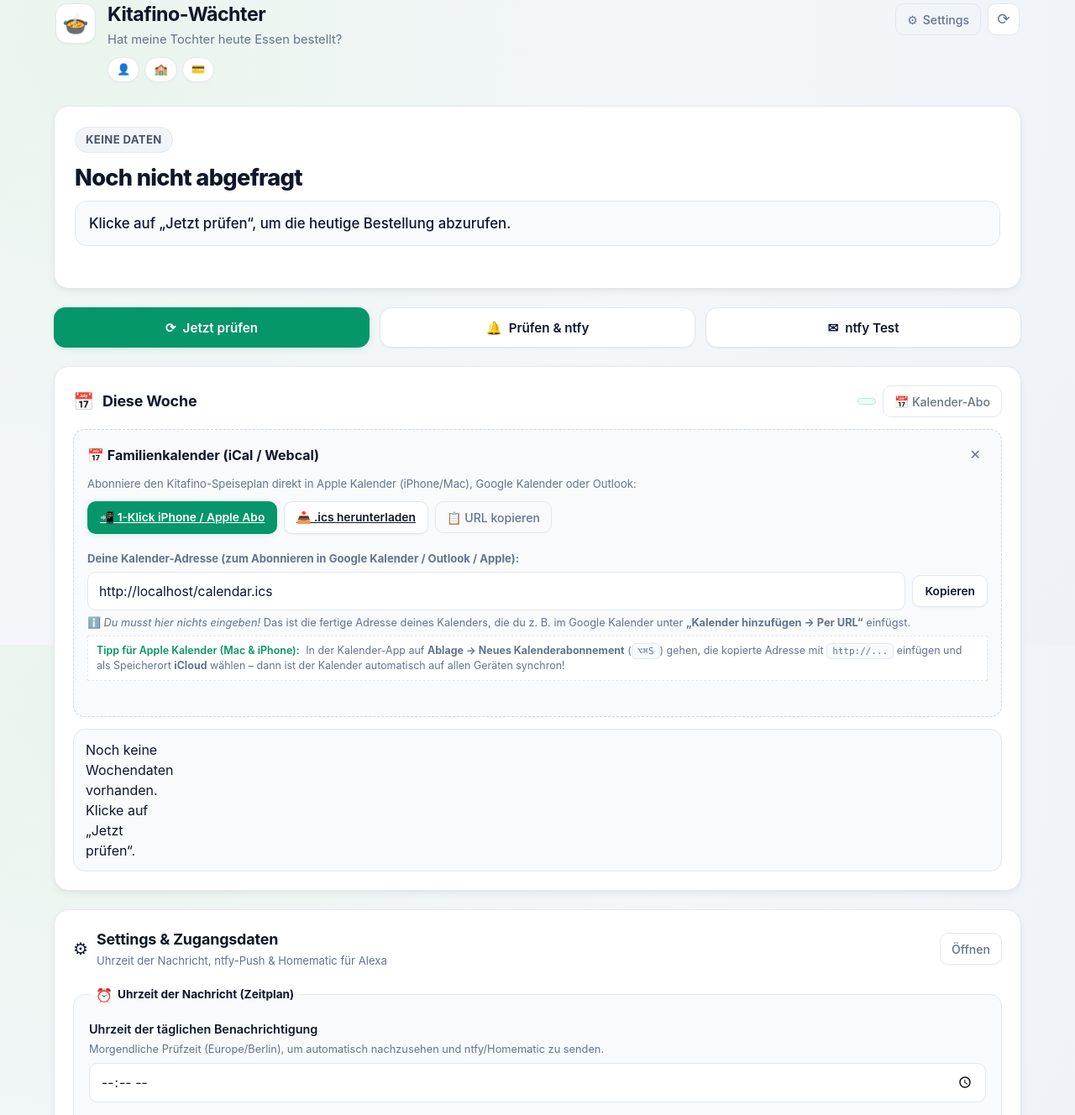
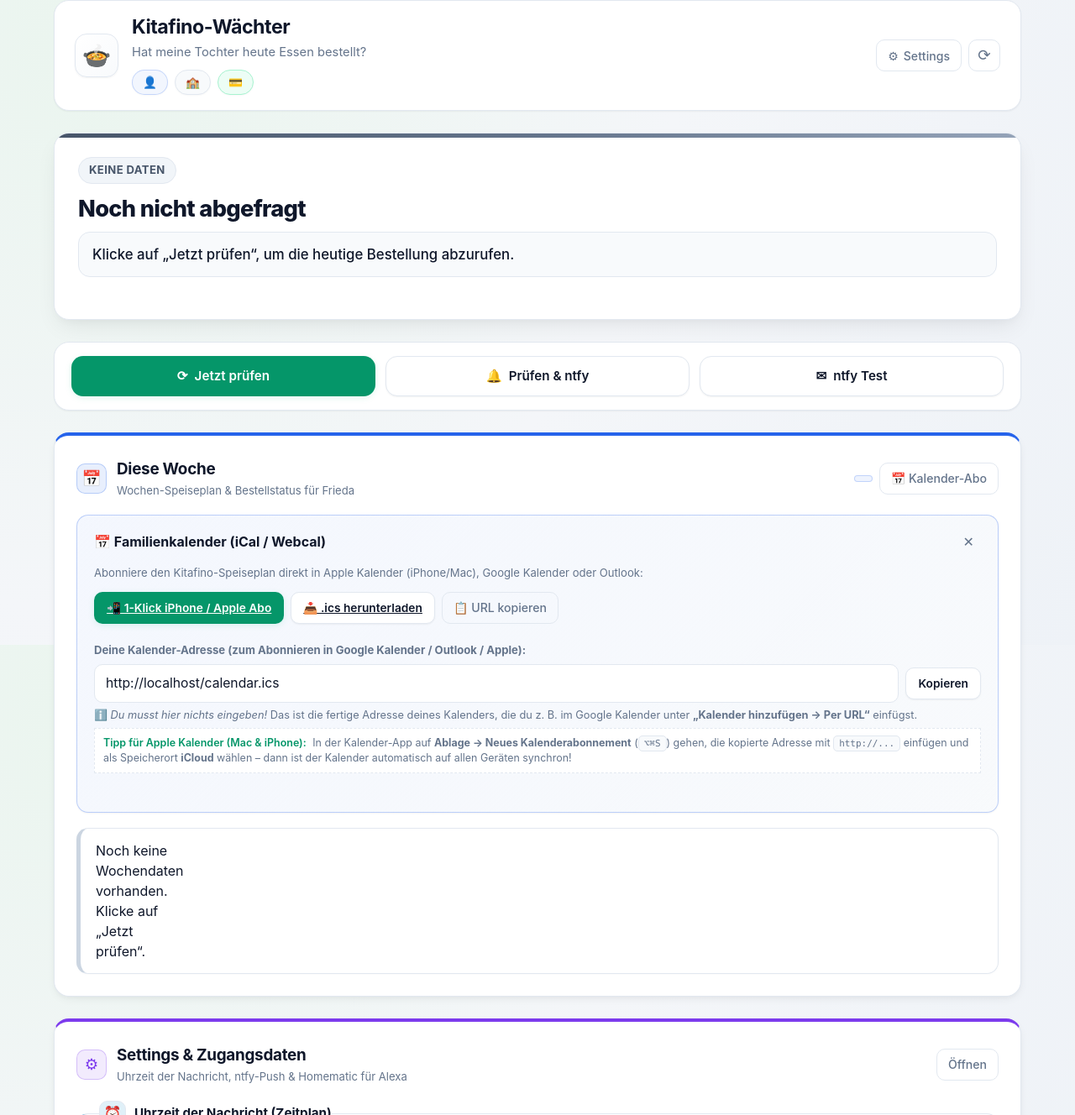
Before and after one commit to Schello805/kitafinoparser, a website: page web/index.html in a window 1280 px wide. Shown: the part 32-1360 px from the top of the page at 84% size. Drawn offline with Linux system fonts and the light colour scheme; no server answers.

Commit message:
style: distinct visual separation of page sections with thematic accent bars, badges, and card elevation

```diff
--- a/web/index.html
+++ b/web/index.html
@@ -72,7 +72,10 @@
         <div class="card-head">
           <div class="card-head-title">
             <span class="section-icon" aria-hidden="true">📅</span>
-            <h2>Diese Woche</h2>
+            <div>
+              <h2>Diese Woche</h2>
+              <p class="sub-small">Wochen-Speiseplan &amp; Bestellstatus für Frieda</p>
+            </div>
           </div>
           <div class="card-head-actions">
             <span id="week-summary" class="summary-pill"></span>
@@ -147,9 +150,9 @@
         <form id="settings" class="settings-form" method="post" action="/api/settings" hidden novalidate>
 
           <!-- Zeitplan -->
-          <fieldset class="form-fieldset">
+          <fieldset class="form-fieldset" data-section="schedule">
             <legend class="form-legend">
-              <span class="legend-icon">⏰</span> Uhrzeit der Nachricht (Zeitplan)
+              <span class="legend-icon-wrap" aria-hidden="true">⏰</span> Uhrzeit der Nachricht (Zeitplan)
             </legend>
 
             <div class="field">
@@ -182,9 +185,9 @@
           </fieldset>
 
           <!-- Kitafino Zugangsdaten -->
-          <fieldset class="form-fieldset">
+          <fieldset class="form-fieldset" data-section="kitafino">
             <legend class="form-legend">
-              <span class="legend-icon">🔐</span> Kitafino-Zugangsdaten
+              <span class="legend-icon-wrap" aria-hidden="true">🔐</span> Kitafino-Zugangsdaten
               <span id="kitafino-cred-badge" class="cred-badge"></span>
             </legend>
 
@@ -246,9 +249,9 @@
           </fieldset>
 
           <!-- ntfy Push-Server -->
-          <fieldset class="form-fieldset">
+          <fieldset class="form-fieldset" data-section="ntfy">
             <legend class="form-legend">
-              <span class="legend-icon">📱</span> ntfy-Server &amp; Zugangsdaten
+              <span class="legend-icon-wrap" aria-hidden="true">🔔</span> ntfy-Server &amp; Zugangsdaten
               <span id="ntfy-cred-badge" class="cred-badge"></span>
             </legend>
 
@@ -336,9 +339,9 @@
           </fieldset>
 
           <!-- Homematic Systemvariable für Alexa -->
-          <fieldset class="form-fieldset">
+          <fieldset class="form-fieldset" data-section="homematic">
             <legend class="form-legend">
-              <span class="legend-icon">🗣️</span> Homematic &amp; Alexa-Sprachausgabe
+              <span class="legend-icon-wrap" aria-hidden="true">🗣️</span> Homematic &amp; Alexa-Sprachausgabe
               <span id="homematic-badge" class="cred-badge"></span>
             </legend>
 
@@ -411,9 +414,9 @@
           </fieldset>
 
           <!-- Guthaben-Wächter & Auflade-Warnung -->
-          <fieldset class="form-fieldset">
+          <fieldset class="form-fieldset" data-section="balance">
             <legend class="form-legend">
-              <span class="legend-icon">💳</span> Guthaben-Wächter &amp; Auflade-Warnung
+              <span class="legend-icon-wrap" aria-hidden="true">💳</span> Guthaben-Wächter &amp; Auflade-Warnung
               <span id="balance-watch-badge" class="cred-badge"></span>
             </legend>
 
--- a/web/styles.css
+++ b/web/styles.css
@@ -103,36 +103,40 @@
   width: 90%;
   max-width: 1400px;
   margin-inline: auto;
-  padding: 30px 0 60px;
+  padding: 32px 0 70px;
   display: grid;
-  gap: 22px;
+  gap: 26px;
 }
 
-/* Header */
+/* Header (Bereich 1: Kopfbereich & Konto) */
 .head {
   display: flex;
-  align-items: flex-start;
+  align-items: center;
   justify-content: space-between;
   gap: 16px;
-  padding: 6px 2px;
+  padding: 18px 24px;
+  background: var(--surface);
+  border: 1px solid var(--border-light);
+  border-radius: var(--radius-xl);
+  box-shadow: var(--shadow-sm);
 }
 
 .brand {
   display: flex;
-  align-items: flex-start;
-  gap: 14px;
+  align-items: center;
+  gap: 16px;
 }
 
 .brand-icon {
-  width: 48px;
-  height: 48px;
+  width: 52px;
+  height: 52px;
   border-radius: var(--radius-lg);
-  background: var(--surface);
+  background: linear-gradient(135deg, var(--surface) 0%, var(--surface-subtle) 100%);
   border: 1px solid var(--border-light);
   display: flex;
   align-items: center;
   justify-content: center;
-  font-size: 1.6rem;
+  font-size: 1.75rem;
   box-shadow: var(--shadow-sm);
   flex-shrink: 0;
 }
@@ -160,7 +164,7 @@
 .account-bar {
   display: flex;
   flex-wrap: wrap;
-  gap: 6px;
+  gap: 8px;
   margin-block-start: 10px;
 }
 
@@ -168,19 +172,25 @@
   display: inline-flex;
   align-items: center;
   gap: 6px;
-  padding: 4px 10px;
+  padding: 4px 12px;
   border-radius: var(--radius-full);
-  font-size: 0.8rem;
-  font-weight: 500;
-  background: var(--surface);
+  font-size: 0.82rem;
+  font-weight: 550;
+  background: var(--surface-subtle);
   border: 1px solid var(--border-light);
   color: var(--text-main);
   box-shadow: 0 1px 2px rgb(0 0 0 / 0.03);
 }
 
+.child-pill {
+  background: rgba(37, 99, 235, 0.06);
+  border-color: rgba(37, 99, 235, 0.22);
+  color: var(--text-main);
+}
+
 .child-pill::before {
   content: "👤";
-  font-size: 0.82rem;
+  font-size: 0.85rem;
 }
 
 .facility-pill {
@@ -189,19 +199,27 @@
 
 .facility-pill::before {
   content: "🏫";
-  font-size: 0.82rem;
+  font-size: 0.85rem;
+}
+
+.balance-pill {
+  background: var(--emerald-light);
+  border-color: var(--emerald-border);
+  color: var(--emerald-main);
+  font-weight: 600;
 }
 
 .balance-pill::before {
   content: "💳";
-  font-size: 0.82rem;
+  font-size: 0.85rem;
 }
 
 .balance-pill[data-warn="true"] {
   background: var(--amber-light);
   border-color: var(--amber-border);
   color: var(--amber-main);
-  font-weight: 600;
+  font-weight: 700;
+  box-shadow: 0 0 12px -2px rgba(217, 119, 6, 0.35);
 }
 
 .balance-pill[data-warn="true"]::before {
@@ -215,12 +233,12 @@
   flex-shrink: 0;
 }
 
-/* Cards */
+/* Base Card */
 .card {
   background: var(--surface);
   border: 1px solid var(--border-light);
   border-radius: var(--radius-xl);
-  padding: 22px;
+  padding: 24px;
   box-shadow: var(--shadow-md);
   transition: box-shadow 0.2s ease, border-color 0.2s ease;
 }
@@ -230,50 +248,83 @@
   align-items: center;
   justify-content: space-between;
   gap: 12px;
-  margin-block-end: 14px;
+  margin-block-end: 18px;
 }
 
 .card-head-title {
   display: flex;
   align-items: center;
-  gap: 10px;
+  gap: 12px;
 }
 
 .section-icon {
-  font-size: 1.25rem;
+  width: 36px;
+  height: 36px;
+  border-radius: var(--radius-md);
+  display: inline-flex;
+  align-items: center;
+  justify-content: center;
+  font-size: 1.15rem;
+  background: var(--surface-subtle);
+  border: 1px solid var(--border-light);
+  flex-shrink: 0;
 }
 
 h2 {
-  font-size: 1.12rem;
-  font-weight: 700;
-  letter-spacing: -0.01em;
+  font-size: 1.18rem;
+  font-weight: 750;
+  letter-spacing: -0.015em;
   margin: 0;
 }
 
-/* Status Hero Card */
+/* Bereich 2: Aktueller Tagesstatus (Hero-Fokuskarte) */
 .status-card {
   position: relative;
   overflow: hidden;
   border-width: 1.5px;
-  padding: 24px;
+  padding: 28px 28px 24px;
+  box-shadow: var(--shadow-lg);
   transition: all 0.25s ease;
+}
+
+.status-card::before {
+  content: "";
+  position: absolute;
+  top: 0;
+  left: 0;
+  right: 0;
+  height: 5px;
+  background: var(--slate-border);
+  transition: background 0.3s ease;
 }
 
 .status-card[data-state="ordered"] {
   border-color: var(--emerald-border);
-  background: linear-gradient(175deg, var(--surface) 60%, var(--emerald-light) 100%);
+  background: linear-gradient(175deg, var(--surface) 50%, var(--emerald-light) 100%);
   box-shadow: var(--shadow-lg), 0 0 28px -4px var(--emerald-glow);
+}
+
+.status-card[data-state="ordered"]::before {
+  background: linear-gradient(90deg, #059669 0%, #10b981 50%, #34d399 100%);
 }
 
 .status-card[data-state="missing"] {
   border-color: var(--coral-border);
-  background: linear-gradient(175deg, var(--surface) 60%, var(--coral-light) 100%);
+  background: linear-gradient(175deg, var(--surface) 50%, var(--coral-light) 100%);
   box-shadow: var(--shadow-lg), 0 0 28px -4px var(--coral-glow);
+}
+
+.status-card[data-state="missing"]::before {
+  background: linear-gradient(90deg, #dc2626 0%, #ea580c 50%, #fbbf24 100%);
 }
 
 .status-card[data-state="closed"] {
   border-color: var(--border-light);
   background: var(--surface);
+}
+
+.status-card[data-state="closed"]::before {
+  background: linear-gradient(90deg, #475569 0%, #64748b 50%, #94a3b8 100%);
 }
 
 .status-top {
@@ -382,11 +433,16 @@
   gap: 8px;
 }
 
-/* Actions */
+/* Quick Actions (Bereich: Sofortaktionen) */
 .actions {
   display: grid;
   grid-template-columns: repeat(auto-fit, minmax(200px, 1fr));
   gap: 12px;
+  padding: 16px 20px;
+  background: var(--surface);
+  border: 1px solid var(--border-light);
+  border-radius: var(--radius-xl);
+  box-shadow: var(--shadow-sm);
 }
 
 .btn {
@@ -491,7 +547,19 @@
   border-color: var(--border-subtle);
 }
 
-/* Week List */
+/* Bereich 3: Wochenübersicht & Speiseplan */
+.week-card {
+  position: relative;
+  border-top: 4px solid #2563eb;
+  padding: 26px;
+}
+
+.week-card .section-icon {
+  background: rgba(37, 99, 235, 0.1);
+  border-color: rgba(37, 99, 235, 0.25);
+  color: #2563eb;
+}
+
 .card-head-actions {
   display: flex;
   align-items: center;
@@ -499,13 +567,14 @@
 }
 
 .calendar-box {
-  background: var(--surface-subtle);
-  border: 1.5px dashed var(--border-subtle);
+  background: linear-gradient(135deg, rgba(37, 99, 235, 0.05) 0%, var(--surface-subtle) 100%);
+  border: 1.5px solid rgba(37, 99, 235, 0.28);
   border-radius: var(--radius-lg);
-  padding: 16px;
-  margin-block-end: 14px;
+  padding: 18px 20px;
+  margin-block-end: 18px;
   display: grid;
-  gap: 10px;
+  gap: 12px;
+  box-shadow: var(--shadow-sm);
 }
 
 .calendar-box-header {
@@ -595,9 +664,9 @@
 .summary-pill {
   font-size: 0.8rem;
   font-weight: 600;
-  color: var(--emerald-main);
-  background: var(--emerald-light);
-  border: 1px solid var(--emerald-border);
+  color: #2563eb;
+  background: rgba(37, 99, 235, 0.08);
+  border: 1px solid rgba(37, 99, 235, 0.22);
   padding: 3px 10px;
   border-radius: var(--radius-full);
 }
@@ -607,25 +676,47 @@
   margin: 0;
   padding: 0;
   display: grid;
-  gap: 8px;
+  gap: 10px;
 }
 
 .week-item {
   display: grid;
-  grid-template-columns: 88px 1fr auto;
+  grid-template-columns: 92px 1fr auto;
   align-items: center;
-  gap: 14px;
-  padding: 12px 14px;
+  gap: 16px;
+  padding: 14px 18px;
   border-radius: var(--radius-lg);
-  background: var(--surface-subtle);
+  background: var(--surface);
   border: 1px solid var(--border-light);
+  border-left: 5px solid var(--border-subtle);
+  box-shadow: 0 1px 3px rgb(0 0 0 / 0.02);
   transition: all 0.15s ease;
+}
+
+.week-item:hover {
+  transform: translateY(-1px);
+  box-shadow: var(--shadow-sm);
+  border-color: var(--border-subtle);
+}
+
+.week-item[data-state="ordered"] {
+  border-left-color: var(--emerald-main);
+}
+
+.week-item[data-state="missing"] {
+  border-left-color: var(--coral-main);
+}
+
+.week-item[data-state="closed"] {
+  border-left-color: var(--text-subtle);
+  opacity: 0.88;
 }
 
 .week-item[data-today="true"] {
   border-color: var(--emerald-border);
-  background: linear-gradient(90deg, var(--emerald-light) 0%, var(--surface-subtle) 100%);
-  box-shadow: 0 0 12px -2px var(--emerald-glow);
+  border-left: 5px solid var(--emerald-main);
+  background: linear-gradient(90deg, var(--emerald-light) 0%, var(--surface) 100%);
+  box-shadow: 0 4px 16px -2px var(--emerald-glow), 0 2px 6px rgb(0 0 0 / 0.04);
 }
 
 .week-date-col {
@@ -720,35 +811,109 @@
   border: 1px solid var(--slate-border);
 }
 
-/* Settings */
+/* Bereich 4: Einstellungen & Automation */
+.settings-card {
+  position: relative;
+  border-top: 4px solid #7c3aed;
+  padding: 26px;
+}
+
+.settings-card .section-icon {
+  background: rgba(124, 58, 237, 0.1);
+  border-color: rgba(124, 58, 237, 0.25);
+  color: #7c3aed;
+}
+
 .settings-form {
   margin-block-start: 18px;
   display: grid;
-  gap: 18px;
+  gap: 20px;
 }
 
 .form-fieldset {
   border: 1px solid var(--border-light);
+  border-left: 5px solid var(--border-subtle);
   border-radius: var(--radius-lg);
-  padding: 18px;
+  padding: 20px 22px;
   margin: 0;
   display: grid;
-  gap: 14px;
-  background: var(--surface-subtle);
+  gap: 16px;
+  background: var(--surface);
+  box-shadow: 0 1px 3px rgb(0 0 0 / 0.02);
+  transition: all 0.2s ease;
+}
+
+.form-fieldset:hover {
+  box-shadow: var(--shadow-sm);
+  border-color: var(--border-subtle);
+}
+
+.form-fieldset[data-section="schedule"] {
+  border-left-color: #0284c7;
+}
+
+.form-fieldset[data-section="schedule"] .legend-icon-wrap {
+  background: rgba(2, 132, 199, 0.12);
+  color: #0284c7;
+}
+
+.form-fieldset[data-section="kitafino"] {
+  border-left-color: #059669;
+}
+
+.form-fieldset[data-section="kitafino"] .legend-icon-wrap {
+  background: rgba(5, 150, 105, 0.12);
+  color: #059669;
+}
+
+.form-fieldset[data-section="ntfy"] {
+  border-left-color: #6366f1;
+}
+
+.form-fieldset[data-section="ntfy"] .legend-icon-wrap {
+  background: rgba(99, 102, 241, 0.12);
+  color: #6366f1;
+}
+
+.form-fieldset[data-section="homematic"] {
+  border-left-color: #ea580c;
+}
+
+.form-fieldset[data-section="homematic"] .legend-icon-wrap {
+  background: rgba(234, 88, 12, 0.12);
+  color: #ea580c;
+}
+
+.form-fieldset[data-section="balance"] {
+  border-left-color: #d97706;
+}
+
+.form-fieldset[data-section="balance"] .legend-icon-wrap {
+  background: rgba(217, 119, 6, 0.12);
+  color: #d97706;
 }
 
 .form-legend {
-  padding: 0 8px;
-  font-size: 0.85rem;
-  font-weight: 700;
+  padding: 0;
+  font-size: 0.95rem;
+  font-weight: 750;
   color: var(--text-main);
   display: inline-flex;
   align-items: center;
-  gap: 6px;
+  gap: 10px;
 }
 
-.legend-icon {
-  font-size: 1rem;
+.legend-icon-wrap {
+  width: 32px;
+  height: 32px;
+  border-radius: var(--radius-md);
+  display: inline-flex;
+  align-items: center;
+  justify-content: center;
+  font-size: 1.05rem;
+  flex-shrink: 0;
+  background: var(--surface-subtle);
+  border: 1px solid var(--border-light);
 }
 
 .cred-badge {
```
